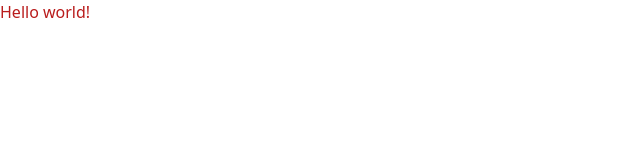
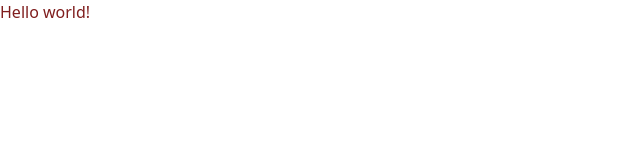
Before and after one commit to RLabs-Inc/vscode-themes-community, a Next.js app: page / in a window 1280 px wide. Shown: the top 160 px of the page, without its empty margins (0-640 px from the left). Built offline with nearby package versions, Linux system fonts and the light colour scheme.

Commit message:
test github deploy to vercel

```diff
--- a/src/app/page.tsx
+++ b/src/app/page.tsx
@@ -1,7 +1,7 @@
 export default function Home() {
   return (
     <main>
-      <div className="text-red-700">Hello world!</div>
+      <div className="text-red-900">Hello world!</div>
     </main>
   )
 }
```
